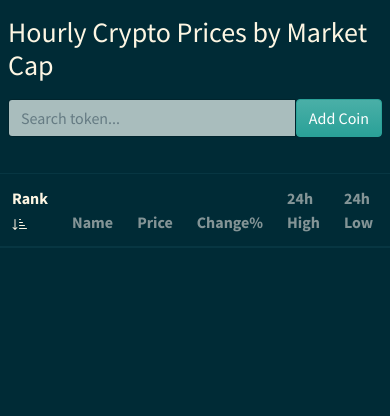
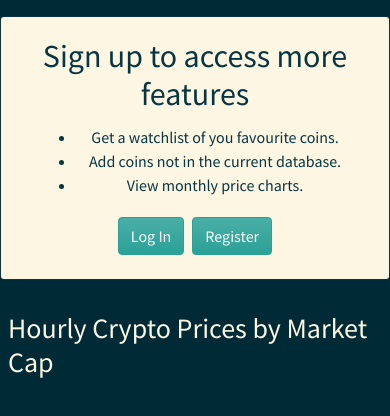
Before and after one commit to abmakes/crypto_watchlist_app, a Django app: page / in a window 390 px wide. Shown: the part 502-918 px from the top of the page. Before the commit the page ends 734 px from the top, so only its background shows below. Run offline with Django 3.2, Linux system fonts and the light colour scheme; lists and menus that the app fills with data are empty; some libraries are stand-ins or nearby versions.

Commit message:
fix  issues user logged out

```diff
--- a/dashboard/static/dashboard/table.js
+++ b/dashboard/static/dashboard/table.js
@@ -6,13 +6,63 @@ $('#addCoinModal').on('shown.bs.modal', function () {
     getCoinInfo(coinId)
   })
 
+  ////// Check if user is logged in
+
+  const user_id = document.getElementById("current-user").dataset.userid;
+  if (user_id != "None") {
     document.getElementById("coinSearch").addEventListener("keyup", showOption);
     document.getElementById("addCoin").addEventListener("click", addCoinToDb);
+  }
 
+  getWatchlistCoins(sort=false);
   getMarketOverview();
   getLivePrice();
-getWatchlistCoins(sort=false);
 });
+
+
+///// Get latest Btc price on pageload /////
+
+async function getLivePrice() {
+  try {
+    let res = await fetch("https://blockchain.info/ticker");
+    const btcPrice = document.getElementById("live-price")
+
+    if (!res.ok) {
+      throw new Error(`Fetch Error: ${res.status}`);
+    }
+    let priceData = await res.json();
+    // let datetime = new Date();
+    // datetime.toDateString()
+    btcPrice.innerHTML=`Bitcoin-usd: <span class="text-dark mb-0 h5">$${priceData.USD["15m"]}</span>`
+  } catch(e) {
+    console.log(e);
+  }
+}
+
+
+///// Fetch market overview data on pageload /////
+
+async function getMarketOverview() {
+  await fetch(new Request("https://api.livecoinwatch.com/overview"), {
+    method: "POST",
+    headers: new Headers({
+      "content-type": "application/json",
+      "x-api-key": "8e75c599-768b-4348-ab3c-9d0754b570fd",
+    }),
+    body: JSON.stringify({ currency: "USD" }),
+  })
+  .then(res => res.json())
+  .then(data => {
+    const mcapElement = document.getElementById("total-mcap");
+    const volumeElement = document.getElementById("volume");
+    let mcap = data['cap']/1000000000000;
+    let volume = data['volume']/1000000000;
+
+    mcapElement.innerHTML = `Total Market Cap: <span class="text-dark mb-0 h5">$${mcap.toFixed(3)} trillion</span>`
+    volumeElement.innerHTML = `Daily Volume: <span class="text-dark mb-0 h5">$${volume.toFixed(2)} billion</span>`
+  })
+  .catch(err => console.log(err));
+}
 
 ///// Return sorting instrutions for table building function (getData) /////
 ///// Adjust display of sorting headers /////
@@ -54,49 +104,6 @@ async function sortCoins(colId) {
 function showOption(e) {
   const searchTerm = e.target.value;
   showSearch(searchTerm.toLowerCase())
-}
-
-///// Get latest Btc price on pageload /////
-
-async function getLivePrice() {
-  try {
-    let res = await fetch("https://blockchain.info/ticker");
-    const btcPrice = document.getElementById("live-price")
-
-    if (!res.ok) {
-      throw new Error(`Fetch Error: ${res.status}`);
-    }
-    let priceData = await res.json();
-    // let datetime = new Date();
-    // datetime.toDateString()
-    btcPrice.innerHTML=`Bitcoin-usd: <span class="text-dark mb-0 h5">$${priceData.USD["15m"]}</span>`
-  } catch(e) {
-    console.log(e);
-  }
-}
-
-///// Fetch market overview data on pageload /////
-
-async function getMarketOverview() {
-  await fetch(new Request("https://api.livecoinwatch.com/overview"), {
-    method: "POST",
-    headers: new Headers({
-      "content-type": "application/json",
-      "x-api-key": "8e75c599-768b-4348-ab3c-9d0754b570fd",
-    }),
-    body: JSON.stringify({ currency: "USD" }),
-  })
-  .then(res => res.json())
-  .then(data => {
-    const mcapElement = document.getElementById("total-mcap");
-    const volumeElement = document.getElementById("volume");
-    let mcap = data['cap']/1000000000000;
-    let volume = data['volume']/1000000000;
-
-    mcapElement.innerHTML = `Total Market Cap: <span class="text-dark mb-0 h5">$${mcap.toFixed(3)} trillion</span>`
-    volumeElement.innerHTML = `Daily Volume: <span class="text-dark mb-0 h5">$${volume.toFixed(2)} billion</span>`
-  })
-  .catch(err => console.log(err));
 }
 
 ///// Add coin to watchlist /////
@@ -235,7 +242,7 @@ fetch(urlCoin)
     .then(data => {
       if (data == 400) {
         $('#addCoinModal').modal('hide');
-        console.log(form);
+        // console.log(form);
       } else {
         $('#addCoinModal').modal('hide');
         getWatchlistCoins(sort=false);
@@ -257,7 +264,7 @@ fetch(urlCoin)
 
 ///// Fetch data and render the coinlist on the site /////
 
-function getData(user_watchlist, order="desc", column="rank") {
+function getData(user_watchlist=[], order="desc", column="rank") {
   const priceList = document.getElementById("price-list")
   const listUpdateTime = document.getElementById("last-updated")
   const userId = document.getElementById("current-user").dataset.userid
@@ -279,10 +286,10 @@ function getData(user_watchlist, order="desc", column="rank") {
 
     const coinData = data.map(token => {
       ////// format numbers and check watchlist for coin
-      token["currentPrice"] = Number(formatNumbers(token.currentPrice))
-      token["high24h"] = Number(formatNumbers(token.high24h))
-      token["low24h"] = Number(formatNumbers(token.low24h))
-      token["percChange24h"] = Number(token.percChange24h).toFixed(2)
+      token["currentPrice"] = Number(formatNumbers(token.currentPrice));
+      token["high24h"] = Number(formatNumbers(token.high24h));
+      token["low24h"] = Number(formatNumbers(token.low24h));
+      token["percChange24h"] = Number(token.percChange24h).toFixed(2);
 
       if (watchlist.includes(token.coinId)) {
         token["watchlisted"] = true;
@@ -367,6 +374,7 @@ function getData(user_watchlist, order="desc", column="rank") {
 function getWatchlistCoins(sort=false) {
 
   const userId = document.getElementById("current-user").dataset.userid
+  if (userId != "None") {
     let watchlist = `https://satstobits.herokuapp.com/watchlist/${userId}`
 
     return new Promise((resolve, reject) =>
@@ -394,6 +402,10 @@ function getWatchlistCoins(sort=false) {
       })
       .catch(err => console.log(err))
       })
+
+  } else {
+    getData()
+  }
 }
 
 ///// Live search text display /////
@@ -454,8 +466,8 @@ function getCookie(name) {
 
 function formatNumbers(value) {
   if (Number(value) > 0.1) {
-    return Number(value).toFixed(2)
+    return Number(value).toFixed(2);
   } else {
-    return Number(value).toFixed(7)
+    return Number(value).toFixed(7);
   }
 }
--- a/dashboard/templates/dashboard/index.html
+++ b/dashboard/templates/dashboard/index.html
@@ -17,9 +17,13 @@
 <div class="container flex-d">
   <div class="row h-50 mw-900" style="height: 400px;">
 
-    <div class="col-4 card text-light bg-dark" style="display: none;">
-      <div class="row card-body d-flex justify-content-center">
-        <div class="col text-center">
+    <div class="col">
+        <div id="chartDiv" style="width: 100%; max-width: 1240px; margin: 0px"></div>
+    </div>
+
+    <div class="col-md-4 my-3 card text-dark bg-light" style="display: display-block;">
+      <div class="row card-body d-flex justify-content-center align-items-center">
+        <div class="col text-center align-items-center">
           <h2 class="card-title">Sign up to access more features</h2>
           <ul>
             <li>Get a watchlist of you favourite coins.</li>
@@ -32,10 +36,6 @@
           </div>
         </div>
       </div>
-    </div>
-
-    <div class="col">
-        <div id="chartDiv" style="width: 100%; max-width: 1240px; margin: 0px"></div>
     </div>
 
   </div>
@@ -71,6 +71,7 @@
       <h3 class="text-light mb-0">Hourly Crypto Prices by Market Cap</h3>
     </div>
 
+    {% if user.is_authenticated %}
     <!-- Search bar -->
     <div class="col-sm p-2 input-group">
         <input class="form-control" list="results" style="min-width: 115px;" type="search" id="coinSearch" placeholder="Search token..."/>
@@ -82,6 +83,8 @@
             <button type="button" id="addCoin" class="btn btn-success h-auto d-inline-block" data-toggle="modal" data-target="#addCoinModal">Add Coin</button>
         </div>
     </div>
+    {% endif %}
+
   </div>
 
   <div class="row">
```
Lines whose indentation alone changed are shown as unchanged.
